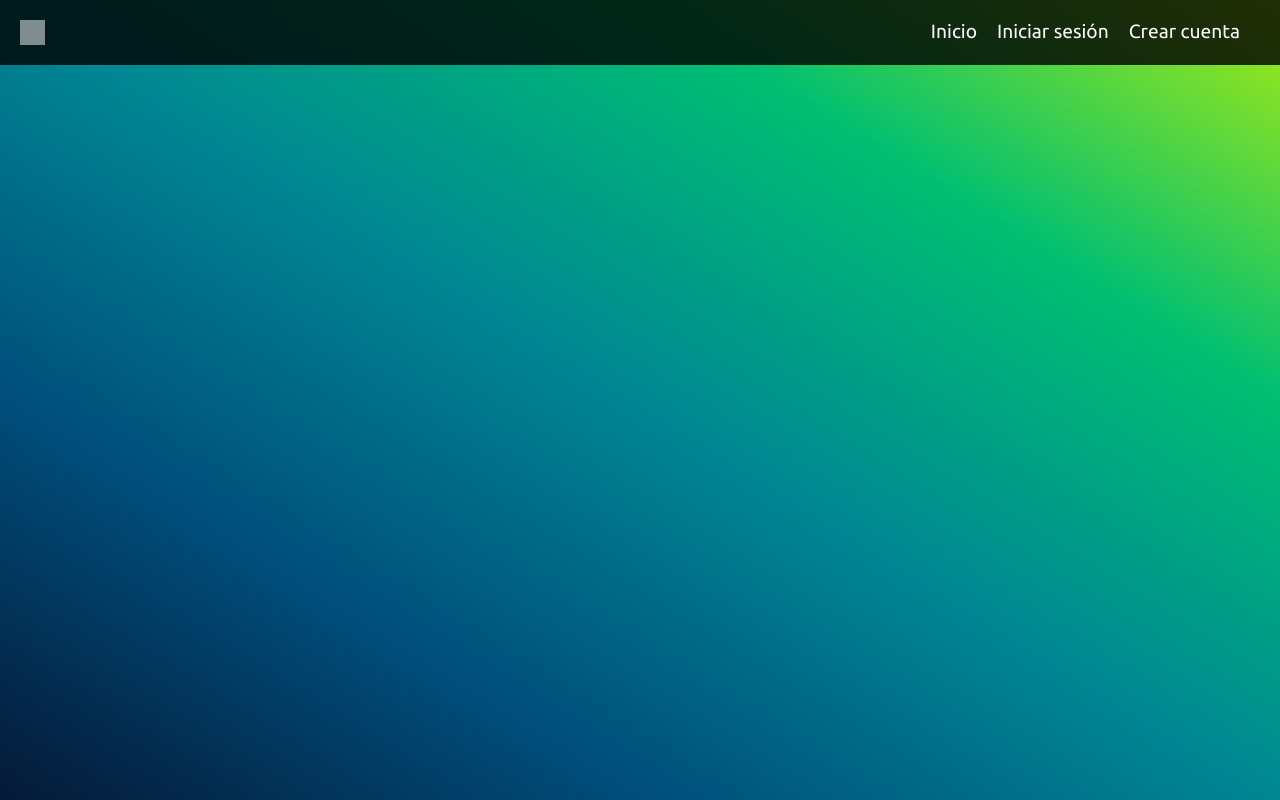
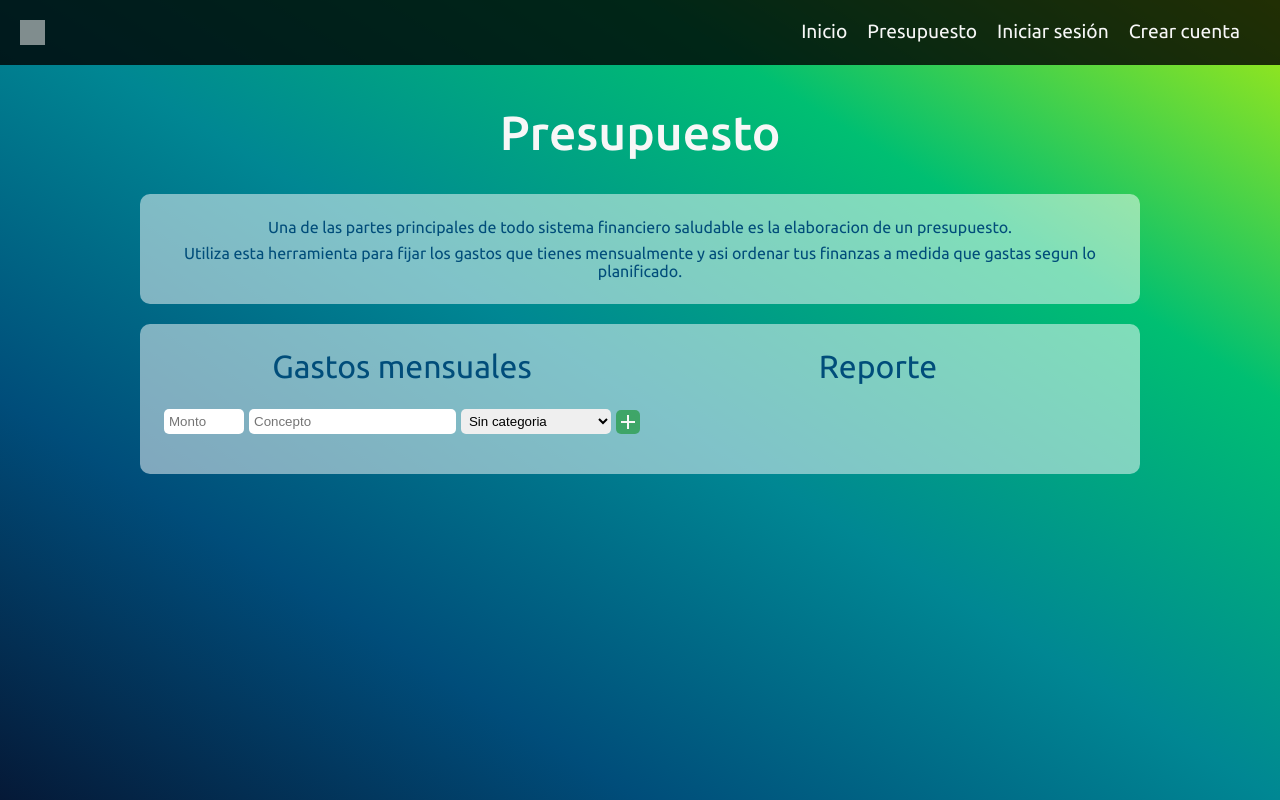
Before and after one commit to joaquinmoralest/expenses-tracker, a React (Vite) app: page /budget in a window 1280 px wide. Built offline with nearby package versions, Linux system fonts and the light colour scheme.

Commit message:
Add budget page and base layout

```diff
--- a/src/App.jsx
+++ b/src/App.jsx
@@ -7,6 +7,7 @@ import { Route, Routes } from 'react-router-dom'
 import Login from './components/Login'
 import Register from './components/Register'
 import Home from './components/Home'
+import Budget from './components/Budget'
 
 const firebaseConfig = {
   apiKey: 'AIzaSyDKQa-sQRAaIZD5SWf7Ksez57nBviqbpzs',
@@ -41,6 +42,10 @@ function App () {
           path='/register'
           element={<Register />}
         />
+        <Route
+          path='/budget'
+          element={<Budget />}
+        />
       </Routes>
     </div>
   )
--- /dev/null
+++ b/src/components/Budget.jsx
@@ -0,0 +1,128 @@
+import '../styles/Budget.css'
+import Button from './Button/Button'
+import Input from './Input/Input'
+import { CATEGORIES as categories } from '../utils/constants'
+import { useState } from 'react'
+import ListItem from './ListItem/ListItem'
+
+function Budget () {
+  const [budgetItem, setBudgetItem] = useState([])
+  const [amount, setAmount] = useState('')
+  const [concept, setConcept] = useState('')
+  const [category, setCategory] = useState('')
+
+  function handleSubmit (e) {
+    e.preventDefault()
+
+    const newBudgetItenToAdd = {
+      id: Date.now(),
+      amount: Number(amount),
+      concept,
+      category
+    }
+
+    setBudgetItem([...budgetItem, newBudgetItenToAdd])
+
+    setAmount('')
+    setConcept('')
+  }
+
+  function handleDeleteClick (id) {
+    const newBudgetItem = budgetItem.filter((item) => item.id !== id)
+
+    setBudgetItem(newBudgetItem)
+  }
+
+  function handleAmount (e) {
+    setAmount(e.target.value)
+  }
+
+  function handleConcept (e) {
+    setConcept(e.target.value)
+  }
+
+  function handleCategory (e) {
+    setCategory(e.target.value)
+  }
+
+  return (
+    <div className="budget-page">
+      <div className='budget-title'>
+        <h2>Presupuesto</h2>
+      </div>
+      <div className="budget-container">
+        <div className='budget-intro txt-center'>
+          <p className='mb-1'>Una de las partes principales de todo sistema financiero saludable es la elaboracion de un presupuesto.</p>
+          <p>Utiliza esta herramienta para fijar los gastos que tienes mensualmente y asi ordenar tus finanzas a medida que gastas segun lo planificado.</p>
+        </div>
+      </div>
+
+      <main className="budget-container">
+        <div className='budget-planning txt-center'>
+          <h3>Gastos mensuales</h3>
+          <form className='budget-form' onSubmit={handleSubmit}>
+            <Input
+              onChange={handleAmount}
+              name='expenseAmount'
+              className='w-5'
+              placeholder='Monto'
+              type='number'
+              value={amount}
+              required
+              disabled
+            />
+            <Input
+              onChange={handleConcept}
+              name='expenseConcept'
+              placeholder='Concepto'
+              type='text'
+              value={concept}
+              required
+            />
+            <select
+              className='select-category'
+              onChange={handleCategory}
+              name="categories"
+              id="categories"
+              required
+            >
+              {
+                categories.map((category) => {
+                  return (
+                    <option key={category} value={category}>{category}</option>
+                  )
+                })
+              }
+            </select>
+            <Button
+              type='add'
+            />
+          </form>
+          <div className='resume-budget'>
+            <ul>
+              {
+                budgetItem.map((item) => {
+                  return (
+                    <li key={item.id}>
+                      <ListItem
+                        onClick={() => handleDeleteClick(item.id)}
+                        amount={item.amount}
+                        concept={item.concept}
+                        category={item.category}
+                      />
+                    </li>
+                  )
+                })
+              }
+            </ul>
+          </div>
+        </div>
+        <div className='budget-report txt-center'>
+          <h3>Reporte</h3>
+        </div>
+      </main>
+    </div>
+  )
+}
+
+export default Budget
--- a/src/components/ListItem/ListItem.jsx
+++ b/src/components/ListItem/ListItem.jsx
@@ -2,7 +2,7 @@ import { formatAmount } from '../../utils/utils'
 import Button from '../Button/Button'
 import './ListItem.css'
 
-function ListItem ({ amount, concept, date, onClick }) {
+function ListItem ({ amount, concept, date, onClick, category }) {
   return (
     <div className='resume-item mb-1'>
       <div className='resume-amount'>
@@ -11,9 +11,19 @@ function ListItem ({ amount, concept, date, onClick }) {
       <div className='resume-concept'>
         <p>{concept}</p>
       </div>
-      <div className='resume-date'>
-        <p>{date}</p>
-      </div>
+      {
+        !category
+          ? (
+            <div className='resume-date'>
+              <p>{date}</p>
+            </div>
+            )
+          : (
+            <div className='resume-date'>
+              <p>{category}</p>
+            </div>
+            )
+      }
       <Button
         type='delete'
         onClick={onClick}
--- a/src/components/Navbar/Navbar.jsx
+++ b/src/components/Navbar/Navbar.jsx
@@ -27,6 +27,7 @@ function Navbar () {
           !userInfo?.uid
             ? (
               <>
+                <Link to='/budget'>Presupuesto</Link>
                 <Link to='/login'>Iniciar sesión</Link>
                 <Link to='/register'>Crear cuenta</Link>
               </>
--- /dev/null
+++ b/src/styles/Budget.css
@@ -0,0 +1,59 @@
+.budget-page {
+  display: flex;
+  flex-direction: column;
+  justify-content: center;
+  align-items: center;
+}
+
+.budget-container {
+  width: 90%;
+  max-width: 1000px;
+  padding: 1.5rem;
+  margin-top: 10px;
+  margin-bottom: 10px;
+  background-color: rgba(255, 255, 255, .5);
+  border-radius: 10px;
+}
+
+main.budget-container {
+  display: flex;
+  justify-content: space-between;
+}
+
+.budget-title {
+  margin-top: 2.5rem;
+  text-align: center;
+}
+
+.budget-intro {
+  color: #004d7a;
+}
+
+.budget-planning {
+  width: 95%;
+  color: #004d7a;
+}
+
+.budget-form {
+  display: flex;
+  justify-content: center;
+  align-items: center;
+}
+
+.resume-budget {
+  margin-top: 1rem;
+}
+
+.budget-report {
+  width: 95%;
+  color: #004d7a;
+}
+
+.select-category {
+  max-width: 150px;
+  width: 100%;
+  padding: 4px;
+  margin-right: 5px;
+  border: none;
+  border-radius: 5px;
+}
--- /dev/null
+++ b/src/utils/constants.js
@@ -0,0 +1,9 @@
+export const CATEGORIES = [
+  'Sin categoria',
+  'Vivienda',
+  'Servicios',
+  'Transporte',
+  'Alimentacion',
+  'Ahorro',
+  'Entretenimiento'
+]
```
